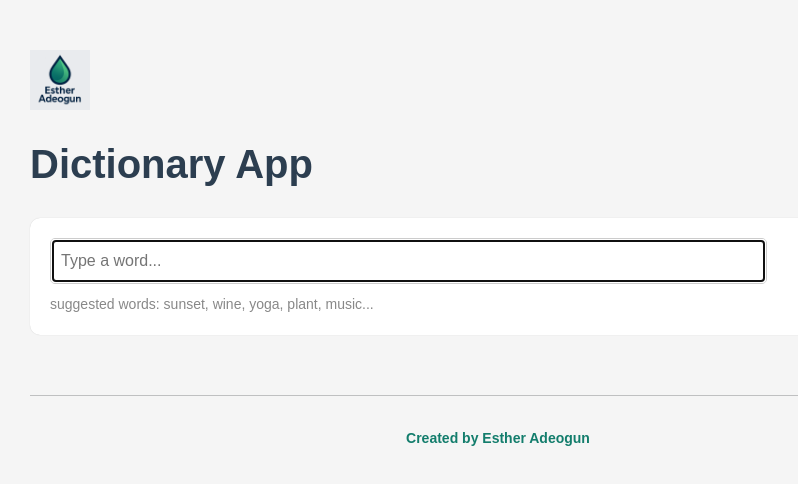
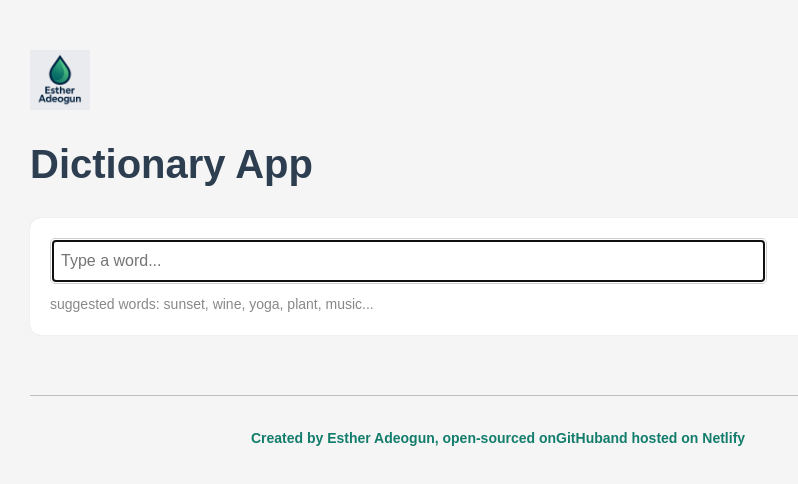
Before and after one commit to adeogunesther95-lab/react-addon-wk1, a React (Create React App) app: page / in a window 1280 px wide. Shown: the top 484 px of the page, without its empty margins (142-940 px from the left). Built offline with nearby package versions, Linux system fonts and the light colour scheme.

Commit message:
updated the footer with links

```diff
--- a/src/App.js
+++ b/src/App.js
@@ -31,7 +31,27 @@ export default function App() {
           >
             <strong>
               {" "}
-              <small>Created by Esther Adeogun</small>{" "}
+              <small>
+                Created by Esther Adeogun, open-sourced on
+                <a
+                  className="App-link"
+                  href="https://github.com/adeogunesther95-lab/react-addon-wk1"
+                  target="_blank"
+                  rel="noopener noreferrer"
+                >
+                  GitHub
+                </a>
+                and hosted on
+                <a
+                  className="App-link"
+                  href="https://ea-dictionary-app.netlify.app/"
+                  target="_blank"
+                  rel="noopener noreferrer"
+                >
+                  {" "}
+                  Netlify
+                </a>
+              </small>{" "}
             </strong>
           </a>
         </footer>
```
